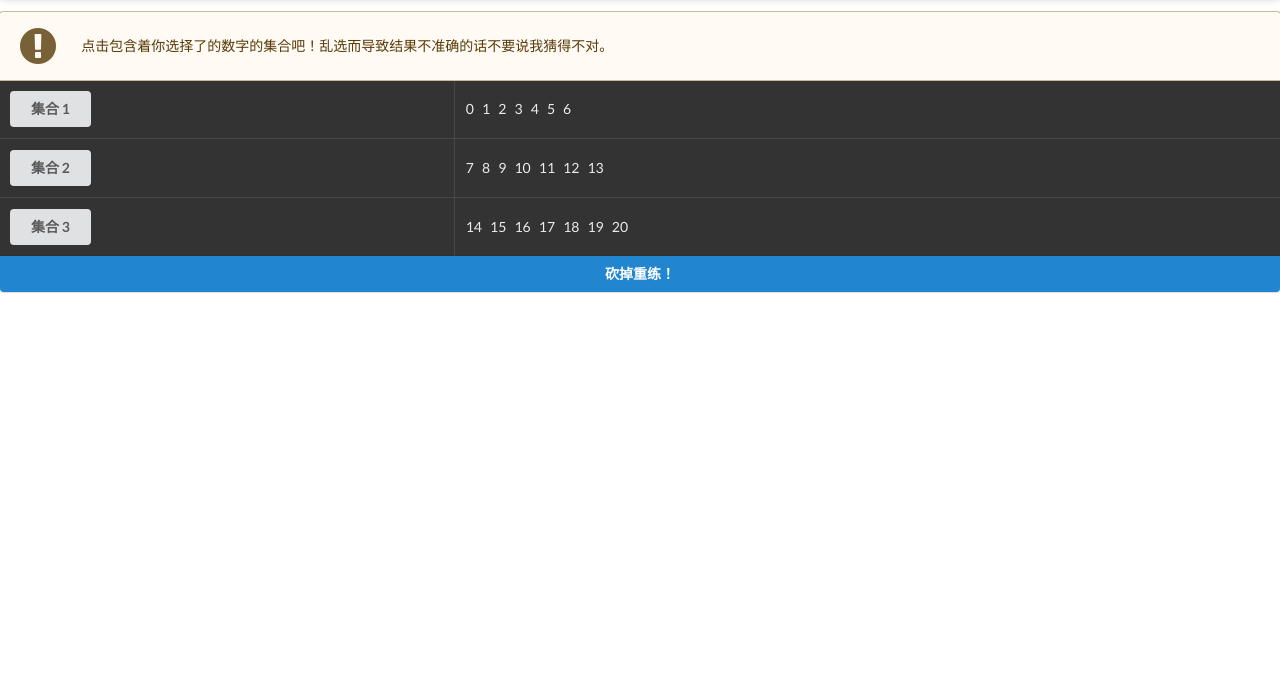
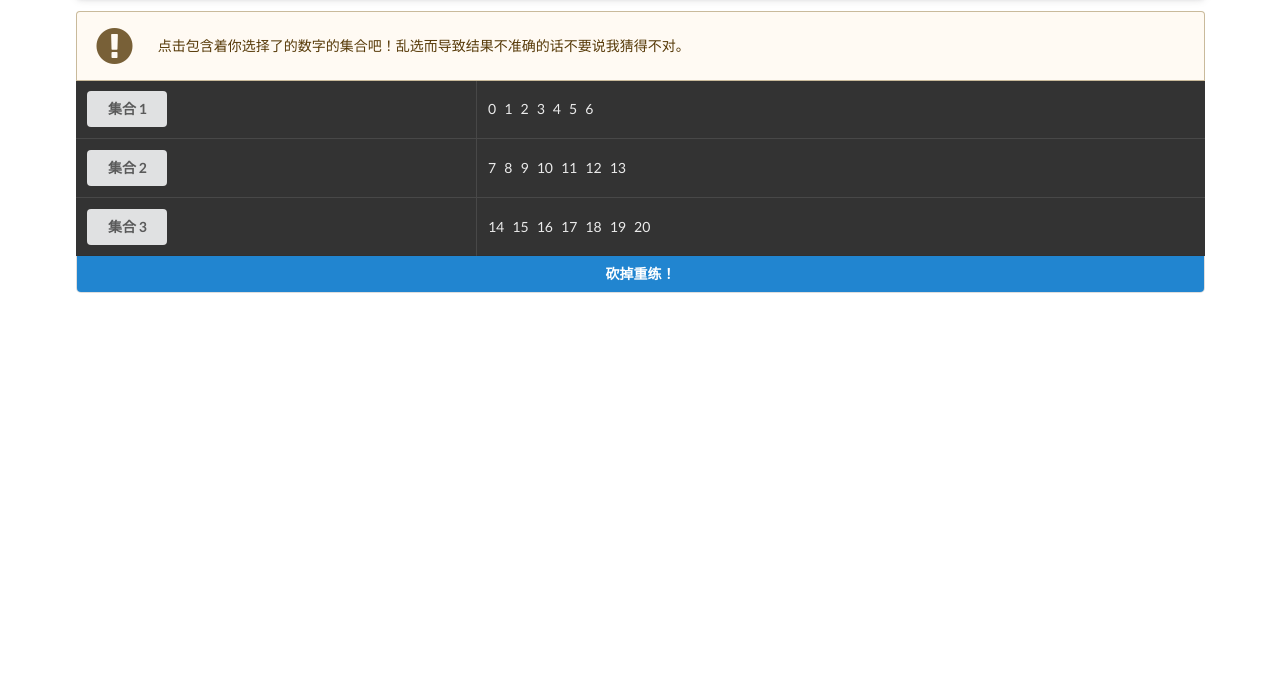
Before and after one commit to EternalWind/NumberSelector, a plain HTML site: page index.html in a window 1280 px wide. Shown: the part 119-800 px from the top of the page. Drawn offline with Linux system fonts and the light colour scheme.

Commit message:
Updated layouts.

```diff
--- a/index.html
+++ b/index.html
@@ -10,6 +10,11 @@
     <meta charset="utf-8" />
     <title></title>
   </head>
+
+  <body>
+
+    <div class="ui container">
+
 
       <div class="ui raised segment">
         <p class="ui center aligned huge header">
@@ -38,6 +43,7 @@
         </div>
         <div class="hidden content">
           “胜败乃兵家常事，请大侠重新来过”
+        </div>
       </div>
     </div>
   </body>
```
Lines whose indentation alone changed are shown as unchanged.
